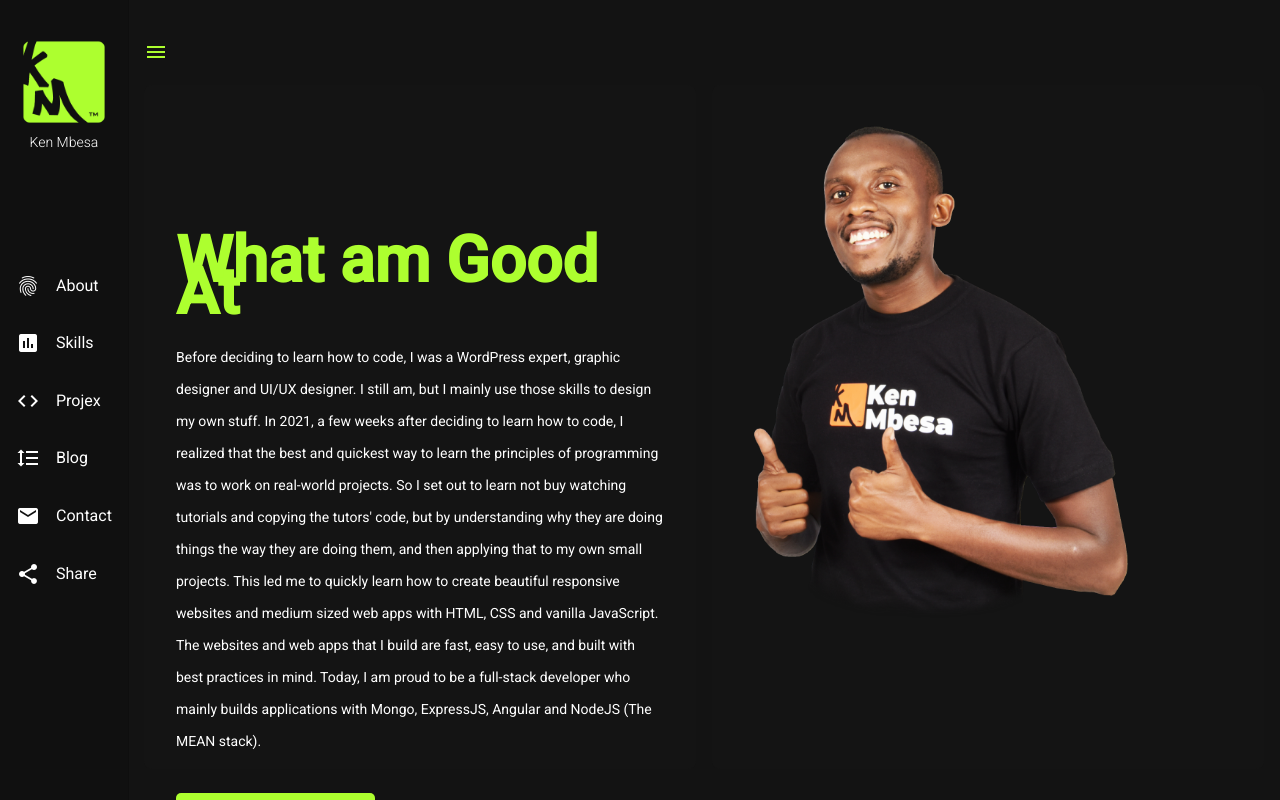
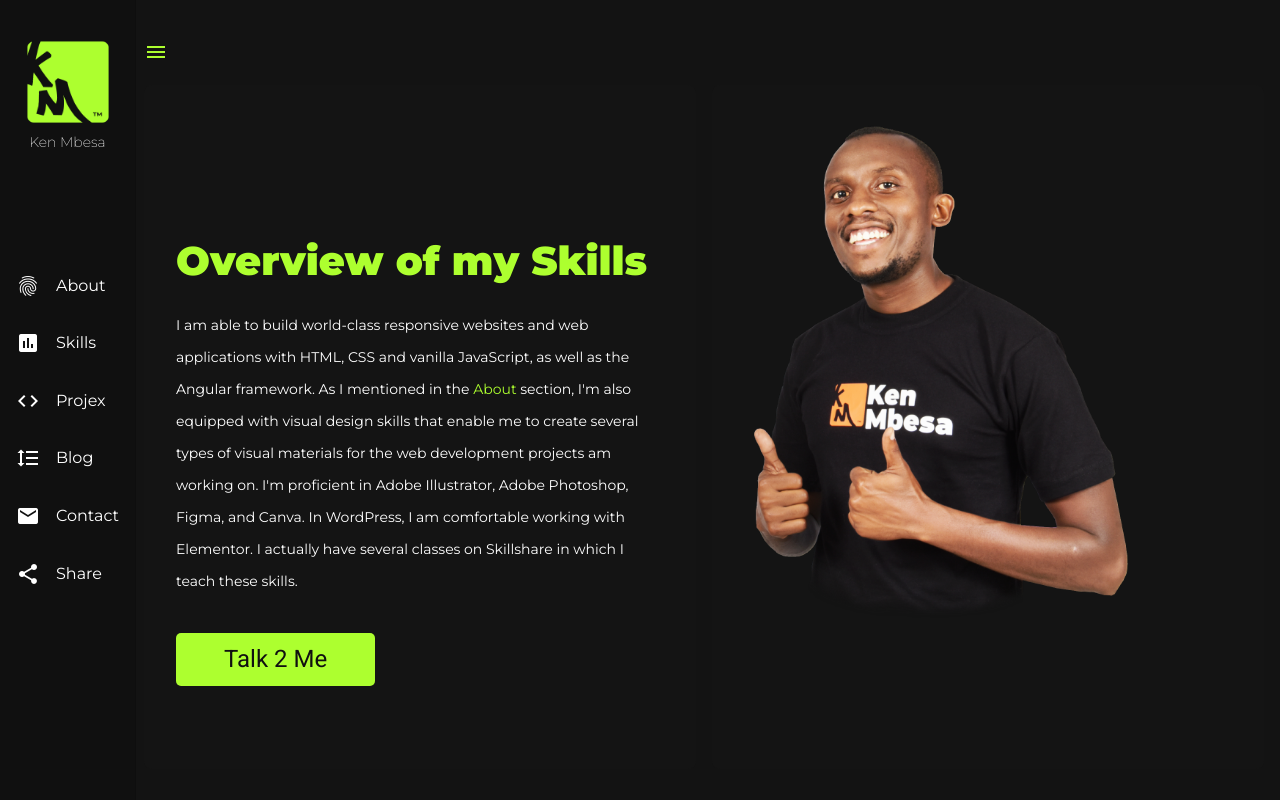
Before and after one commit to kenmbesa/my-portfolio-website, an Angular app: page /my-skills in a window 1280 px wide. Built offline with nearby package versions, Linux system fonts and the light colour scheme.

Commit message:
Added Montserrat font to all components.

```diff
--- a/src/app/app.component.scss
+++ b/src/app/app.component.scss
@@ -10,7 +10,8 @@ mat-drawer-container {
       flex-direction: column;
       align-items: center;
       color: rgb(255, 255, 255);
-      font-weight: 100;
+      font-weight: 200;
+      font-family: 'Montserrat', sans-serif;
 
       img {
         background-color: #101010;
@@ -27,6 +28,7 @@ mat-drawer-container {
         color: #fff;
         cursor: pointer;
         margin-top: 0.6rem;
+        font-family: 'Montserrat', sans-serif;
 
         mat-icon {
           margin-right: 1rem;
@@ -37,6 +39,7 @@ mat-drawer-container {
         color: greenyellow;
         cursor: pointer;
         background-color: #131313;
+        font-family: 'Montserrat', sans-serif;
 
         mat-icon {
           margin-right: 1rem;
@@ -49,6 +52,7 @@ mat-drawer-container {
         color: greenyellow;
         cursor: pointer;
         background-color: #131313;
+        font-family: 'Montserrat', sans-serif;
 
         mat-icon {
           margin-right: 1rem;
--- a/src/app/components/about/about.component.html
+++ b/src/app/components/about/about.component.html
@@ -2,20 +2,23 @@
   <div class="text-block">
     <h1>Ken Mbesa</h1>
     <p>
-      With at least 5 years` experience in web design and real-world website
-      projects in my portfolio to back it up, I have gradually morphed from a
-      full-time graphic designer to a sought-after web and Ul/UX designer far
-      several brands. In the last five years, I have been commissioned by
-      different clients to build e-commerce stores, online learning platforms,
-      business websites and personal blogs, while also working on my own online
-      businesses. Want to see examples of the types of websites I can build?
-      Click the orange button below to check out some of my web projects.
+      I'm a self-taught web developer based in Nairobi, Kenya. As you will
+      discover from reading through this website, I started learning how to code
+      in HTML, CSS and JavaScript in 2021. Before deciding to learn how to code,
+      I had been a WordPress expert, graphic designer and UI/UX designer for
+      several years. I still am, but I mainly use those skills to design visuals
+      for my web development projects. In the last 12 months, and after becoming
+      comfortable working with HTML, CSS and JS, I have learned how to build
+      beautiful websites (Like this one) and fully functioning web applications
+      using Angular (The MEAN stack). Want to see what I've been able build so
+      far? Go to the
+      <span routerLink="/my-projects" class="projex-link">Projex</span> section.
     </p>
     <div>
       <button>Talk 2 Me</button>
     </div>
   </div>
   <div class="media-block">
-    <img src="..\assets\Images\Ken Mbesa's Portrait Image.png" alt="">
+    <img src="..\assets\Images\Ken Mbesa's Portrait Image.png" alt="" />
   </div>
 </div>
--- a/src/app/components/about/about.component.scss
+++ b/src/app/components/about/about.component.scss
@@ -12,16 +12,27 @@
     margin-top: 1rem;
 
     h1 {
-      font-size: 5rem;
+      font-size: 2.5rem;
       color: greenyellow;
       margin-top: 8rem;
       font-weight: 800;
+      font-family: 'Montserrat', sans-serif;
     }
 
     p {
       color: white;
       margin-top: 2rem;
       line-height: 2rem;
+      font-family: 'Montserrat', sans-serif;
+
+      .projex-link {
+        color: greenyellow;
+        cursor: pointer;
+      }
+      .projex-link:hover {
+        font-style: italic;
+        cursor: pointer;
+      }
     }
 
     button {
@@ -34,6 +45,7 @@
       padding-top: 0.8rem;
       padding-bottom: 0.8rem;
       margin-top: 1.5rem;
+      font-family: 'Montserrat', sans-serif;
       font-size: 1.5rem;
     }
 
--- a/src/app/components/contact-me/contact-me.component.scss
+++ b/src/app/components/contact-me/contact-me.component.scss
@@ -12,11 +12,12 @@
     margin-top: 1rem;
 
     h1 {
-      font-size: 5rem;
+      font-size: 2.5rem;
       color: greenyellow;
       margin-top: 8rem;
-      margin-bottom: 2rem;
+      margin-bottom: 1rem;
       font-weight: 800;
+      font-family: 'Montserrat', sans-serif;
     }
 
     form {
--- a/src/app/components/my-projects/my-projects.component.html
+++ b/src/app/components/my-projects/my-projects.component.html
@@ -1 +1,19 @@
-<p>My Projex</p>
+<div class="body-container">
+  <div class="text-block">
+    <h1>Completed Projects</h1>
+    <p>
+      In 2021, a few weeks after deciding to learn how to code, I realized that
+      the best and quickest way to understand the principles of programming was
+      to work on real-world projects, rather than watching tutorials and copying
+      the code provided by the tutors. This enabled me to gradually build a
+      library of completed projects that I'm proud to showcase to friends,
+      strangers and potential clients. and
+    </p>
+    <div>
+      <button>Talk 2 Me</button>
+    </div>
+  </div>
+  <div class="skill-block">
+    <img src="..\assets\Images\Ken Mbesa's Portrait Image.png" alt="" />
+  </div>
+</div>
--- a/src/app/components/my-projects/my-projects.component.scss
+++ b/src/app/components/my-projects/my-projects.component.scss
@@ -1,5 +1,68 @@
-p {
-  color: white;
-  margin-left: 1rem;
-  margin-top: 1rem;
+.body-container {
+  display: flex;
+  flex-direction: row;
+
+  .text-block {
+    background-color: rgb(20, 20, 20);
+    border-radius: 0.5rem;
+    height: 620px;
+    width: 50%;
+    padding: 2rem;
+    margin-right: 1rem;
+    margin-top: 1rem;
+
+    h1 {
+      font-size: 2.5rem;
+      color: greenyellow;
+      margin-top: 8rem;
+      font-weight: 800;
+      font-family: 'Montserrat', sans-serif;
+    }
+
+    p {
+      color: white;
+      margin-top: 2rem;
+      line-height: 2rem;
+      font-family: 'Montserrat', sans-serif;
+    }
+
+    button {
+      color: #101010;
+      background-color: greenyellow;
+      border: none;
+      border-radius: 5px;
+      padding-left: 3rem;
+      padding-right: 3rem;
+      padding-top: 0.8rem;
+      padding-bottom: 0.8rem;
+      margin-top: 1.5rem;
+      font-size: 1.5rem;
+    }
+
+    button:hover {
+      color: #101010;
+      background-color: greenyellow;
+      border: none;
+      border-radius: 5px;
+      padding-left: 3rem;
+      padding-right: 3rem;
+      padding-top: 0.8rem;
+      padding-bottom: 0.8rem;
+      margin-top: 1.5rem;
+      box-shadow: 1px 1px 20px 1px rgba(173, 255, 47, 0.5);
+    }
+  }
+
+  .skill-block {
+    background-color: rgb(20, 20, 20);
+    border-radius: 0.5rem;
+    height: 620px;
+    width: 50%;
+    padding: 2rem;
+    margin-top: 1rem;
+
+    img {
+      width: 80%;
+    }
+  }
 }
--- a/src/app/components/my-skills/my-skills.component.html
+++ b/src/app/components/my-skills/my-skills.component.html
@@ -1,20 +1,15 @@
 <div class="body-container">
   <div class="text-block">
-    <h1>What am Good At</h1>
+    <h1>Overview of my Skills</h1>
     <p>
-      Before deciding to learn how to code, I was a WordPress expert, graphic
-      designer and UI/UX designer. I still am, but I mainly use those skills to
-      design my own stuff. In 2021, a few weeks after deciding to learn how to
-      code, I realized that the best and quickest way to learn the principles of
-      programming was to work on real-world projects. So I set out to learn not
-      buy watching tutorials and copying the tutors' code, but by understanding
-      why they are doing things the way they are doing them, and then applying
-      that to my own small projects. This led me to quickly learn how to create
-      beautiful responsive websites and medium sized web apps with HTML, CSS and
-      vanilla JavaScript. The websites and web apps that I build are fast, easy
-      to use, and built with best practices in mind. Today, I am proud to be a
-      full-stack developer who mainly builds applications with Mongo, ExpressJS,
-      Angular and NodeJS (The MEAN stack).
+      I am able to build world-class responsive websites and web applications
+      with HTML, CSS and vanilla JavaScript, as well as the Angular framework.
+      As I mentioned in the <span routerLink="/about" class="about-link">About</span> section,
+      I'm also equipped with visual design skills that enable me to create
+      several types of visual materials for the web development projects am working on. I'm
+      proficient in Adobe Illustrator, Adobe Photoshop, Figma, and Canva. In
+      WordPress, I am comfortable working with Elementor. I actually have
+      several classes on Skillshare in which I teach these skills.
     </p>
     <div>
       <button>Talk 2 Me</button>
--- a/src/app/components/my-skills/my-skills.component.scss
+++ b/src/app/components/my-skills/my-skills.component.scss
@@ -12,16 +12,27 @@
     margin-top: 1rem;
 
     h1 {
-      font-size: 4rem;
+      font-size: 2.5rem;
       color: greenyellow;
       margin-top: 8rem;
       font-weight: 800;
+      font-family: 'Montserrat', sans-serif;
     }
 
     p {
       color: white;
       margin-top: 2rem;
       line-height: 2rem;
+      font-family: 'Montserrat', sans-serif;
+
+      .about-link {
+        color: greenyellow;
+        cursor: pointer;
+      }
+      .about-link:hover {
+        font-style: italic;
+        cursor: pointer;
+      }
     }
 
     button {
--- a/src/index.html
+++ b/src/index.html
@@ -1,14 +1,26 @@
-<!doctype html>
+<!DOCTYPE html>
 <html lang="en">
   <head>
-  <meta charset="utf-8">
+    <meta charset="utf-8" />
     <title>MyPortfolioWebsite</title>
-  <base href="/">
-  <meta name="viewport" content="width=device-width, initial-scale=1">
-  <link rel="icon" type="image/x-icon" href="favicon.ico">
-  <link rel="preconnect" href="https://fonts.gstatic.com">
-  <link href="https://fonts.googleapis.com/css2?family=Roboto:wght@300;400;500&display=swap" rel="stylesheet">
-  <link href="https://fonts.googleapis.com/icon?family=Material+Icons|Material+Icons+Outlined" rel="stylesheet">
+    <base href="/" />
+    <meta name="viewport" content="width=device-width, initial-scale=1" />
+    <link rel="icon" type="image/x-icon" href="favicon.ico" />
+    <link rel="preconnect" href="https://fonts.gstatic.com" />
+    <link
+      href="https://fonts.googleapis.com/css2?family=Roboto:wght@300;400;500&display=swap"
+      rel="stylesheet"
+    />
+    <link
+      href="https://fonts.googleapis.com/icon?family=Material+Icons|Material+Icons+Outlined"
+      rel="stylesheet"
+    />
+    <link rel="preconnect" href="https://fonts.googleapis.com" />
+    <link rel="preconnect" href="https://fonts.gstatic.com" crossorigin />
+    <link
+      href="https://fonts.googleapis.com/css2?family=Montserrat:ital,wght@0,100;0,200;0,300;0,400;0,600;0,700;0,900;1,100;1,200;1,400;1,600;1,700;1,900&display=swap"
+      rel="stylesheet"
+    />
   </head>
   <body class="mat-typography">
     <app-root></app-root>
```
Lines whose indentation alone changed are shown as unchanged.
